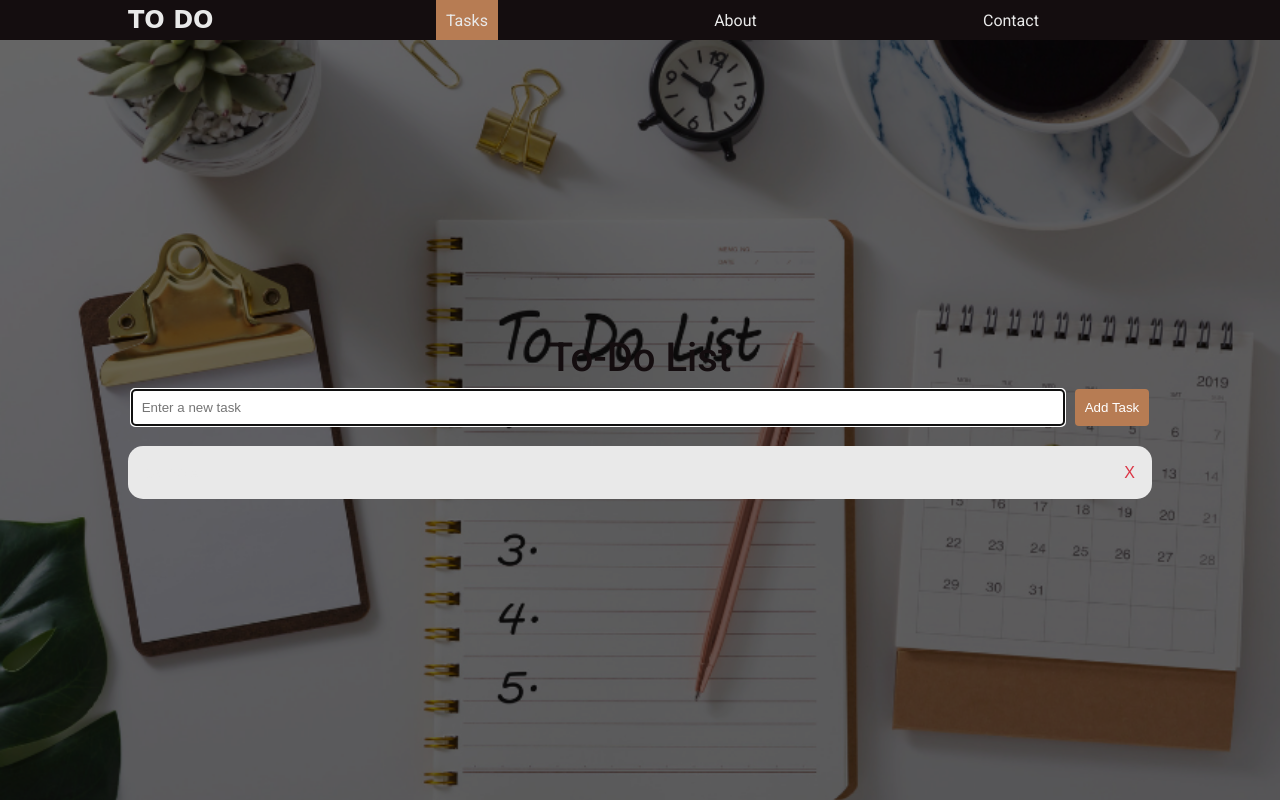
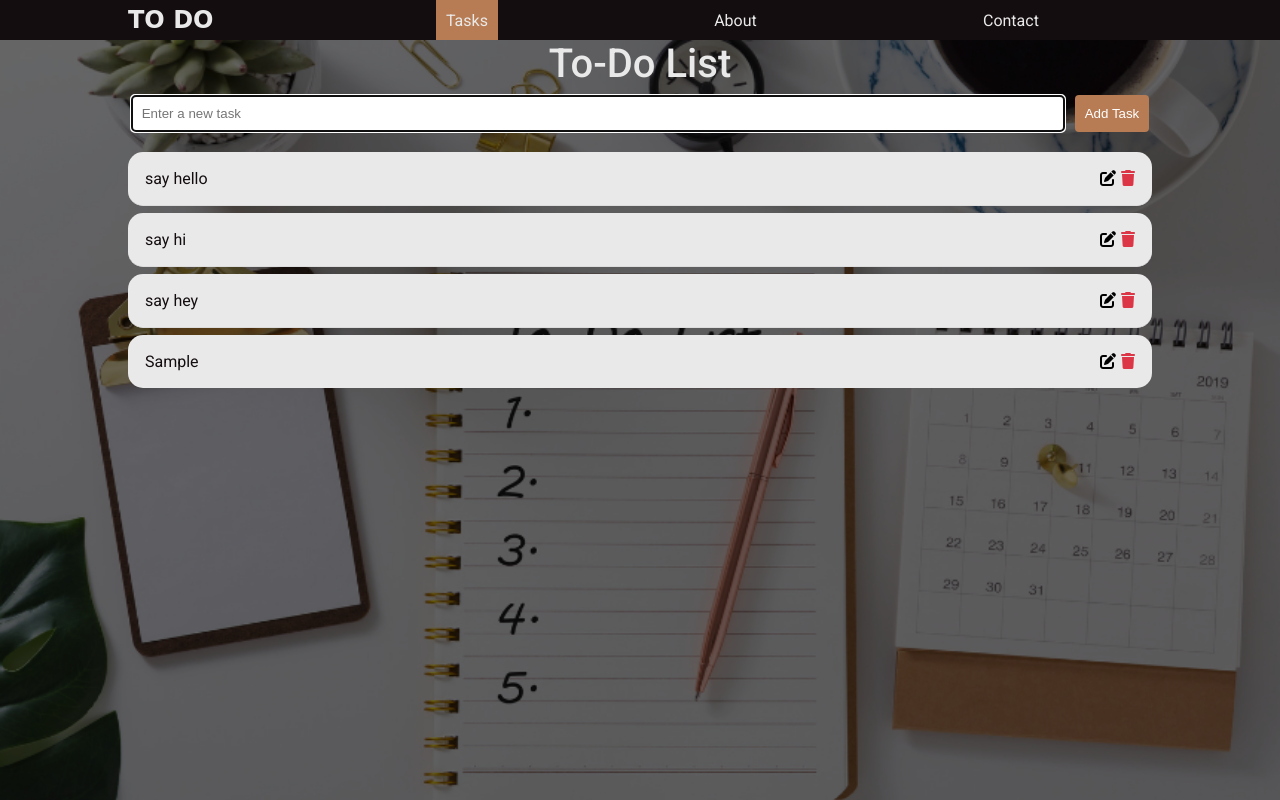
Before and after one commit to OmarMoMostafa/Task-Manager-Js, a plain HTML site: page tasks.html in a window 1280 px wide. Both pictures are taken after typing "Sample" into the empty fields and a click on the button "Add Task". Drawn offline with Linux system fonts and the light colour scheme; a web font is replaced by a local one.

Commit message:
add and delete functionality

```diff
--- a/js/app.js
+++ b/js/app.js
@@ -1,38 +1,160 @@
 document.addEventListener("DOMContentLoaded", () => {
-  const todoForm = document.getElementById("todo-form");
-  const todoInput = document.getElementById("todo-input");
-  const todoList = document.getElementById("todo-list");
+  const taskForm = document.getElementById("todo-form");
+  const taskInput = document.getElementById("todo-input");
+  const taskList = document.getElementById("todo-list");
 
-  todoForm.addEventListener("submit", (e) => {
-    e.preventDefault();
-    addTodo();
-  });
+  const tasks = [
+    { id: 1, title: "say hello", status: false, userId: 1 },
+    { id: 2, title: "say hi", status: false, userId: 1 },
+    { id: 3, title: "say hey", status: false, userId: 1 },
+  ];
 
-  function addTodo() {
-    const todoText = todoInput.value.trim();
-    if (todoText === "") return;
+  function createTaskObj() {
+    return { title: taskInput.value.trim(), status: false, userId: 1 };
+  }
+
+  function createTaskItem(task) {
+    if (task.title === "") return;
 
     const li = document.createElement("li");
     li.classList.add("task");
-    li.textContent = todoText;
+    li.innerHTML = task.title + '<div class="btns"></div>';
 
     const deleteButton = document.createElement("button");
-    deleteButton.textContent = "X";
+    deleteButton.innerHTML = '<i class="fa-solid fa-trash"></i>';
     deleteButton.classList.add("delete-button");
     deleteButton.addEventListener("click", () => {
       li.remove();
     });
 
-    li.appendChild(deleteButton);
-    todoList.appendChild(li);
+    const editButton = document.createElement("button");
+    editButton.innerHTML = '<i class="fa-solid fa-pen-to-square"></i>';
+    editButton.classList.add("edit-btn");
+    editButton.addEventListener("click", (e) => {
+      const listItem = e.target.parentElement.parentElement.parentElement;
+      console.log(listItem);
+      listItem.innerHTML = `<input type="text" value="${task.title}" required />`;
+    });
 
-    todoInput.value = "";
-    todoInput.focus();
+    li.querySelector(".btns").appendChild(editButton);
+    li.querySelector(".btns").appendChild(deleteButton);
+
+    return li;
   }
 
-  todoList.addEventListener("click", (e) => {
+  function appendTask(taskItem) {
+    if (!taskItem) return;
+
+    taskList.appendChild(taskItem);
+    taskInput.value = "";
+    taskInput.focus();
+  }
+
+  tasks.forEach((task) => {
+    appendTask(createTaskItem(task));
+  });
+
+  taskForm.addEventListener("submit", (e) => {
+    e.preventDefault();
+    appendTask(createTaskItem(createTaskObj()));
+  });
+
+  taskList.addEventListener("click", (e) => {
     if (e.target.tagName === "LI") {
       e.target.classList.toggle("completed");
     }
   });
 });
+
+/*
+
+document.addEventListener("DOMContentLoaded", () => {
+  const taskForm = document.getElementById("todo-form");
+  const taskInput = document.getElementById("todo-input");
+  const taskList = document.getElementById("todo-list");
+
+  const tasks = [
+    { id: 1, title: "say hello", status: false, userId: 1 },
+    { id: 2, title: "say hi", status: false, userId: 1 },
+    { id: 3, title: "say hey", status: false, userId: 1 },
+  ];
+
+  function createTaskObj(title) {
+    return { id: Date.now(), title, status: false, userId: 1 };
+  }
+
+  function createTaskItem(task) {
+    if (task.title === "") return;
+
+    const li = document.createElement("li");
+    li.classList.add("task");
+    li.innerHTML = `
+      <span>${task.title}</span>
+      <div class="btns">
+        <button class="edit-btn"><i class="fa-solid fa-pen-to-square"></i></button>
+        <button class="delete-button"><i class="fa-solid fa-trash"></i></button>
+      </div>
+    `;
+
+    const deleteButton = li.querySelector(".delete-button");
+    deleteButton.addEventListener("click", () => {
+      li.remove();
+    });
+
+    const editButton = li.querySelector(".edit-btn");
+    editButton.addEventListener("click", () => {
+      const input = document.createElement("input");
+      input.type = "text";
+      input.value = task.title;
+      input.required = true;
+
+      const saveButton = document.createElement("button");
+      saveButton.textContent = "Save";
+
+      saveButton.addEventListener("click", () => {
+        if (input.value.trim() !== "") {
+          task.title = input.value.trim();
+          li.querySelector("span").textContent = task.title;
+          li.querySelector(".btns").appendChild(editButton);
+          li.querySelector(".btns").appendChild(deleteButton);
+          li.removeChild(input);
+          li.removeChild(saveButton);
+        }
+      });
+
+      li.replaceChild(input, li.querySelector("span"));
+      li.appendChild(saveButton);
+      li.querySelector(".btns").removeChild(editButton);
+      li.querySelector(".btns").removeChild(deleteButton);
+    });
+
+    return li;
+  }
+
+  function appendTask(taskItem) {
+    if (!taskItem) return;
+
+    taskList.appendChild(taskItem);
+    taskInput.value = "";
+    taskInput.focus();
+  }
+
+  tasks.forEach((task) => {
+    appendTask(createTaskItem(task));
+  });
+
+  taskForm.addEventListener("submit", (e) => {
+    e.preventDefault();
+    const task = createTaskObj(taskInput.value.trim());
+    appendTask(createTaskItem(task));
+  });
+
+  taskList.addEventListener("click", (e) => {
+    if (e.target.tagName === "LI") {
+      e.target.classList.toggle("completed");
+    }
+  });
+});
+
+
+*/
--- a/styles/style.css
+++ b/styles/style.css
@@ -1,5 +1,6 @@
 @import url("https://fonts.googleapis.com/css2?family=Gwendolyn:wght@700&display=swap");
 @import url("https://fonts.googleapis.com/css2?family=Nunito+Sans:ital,opsz,wght@0,6..12,200..1000;1,6..12,200..1000&family=Roboto:ital,wght@0,100;0,300;0,400;0,500;0,700;0,900;1,100;1,300;1,400;1,500;1,700;1,900&display=swap");
+@import url("https://cdnjs.cloudflare.com/ajax/libs/font-awesome/6.5.2/css/all.min.css");
 
 :root {
   --orange: #b77c53;
@@ -29,6 +30,24 @@ a {
 .container {
   width: 80%;
   margin: auto;
+}
+
+.container h1 {
+  color: var(--white);
+}
+
+.btn {
+  padding: 10px;
+  border: none;
+  background-color: var(--orange);
+  color: white;
+  border-radius: 4px;
+  cursor: pointer;
+  margin-left: 10px;
+}
+
+.btn:hover {
+  background-color: var(--brown);
 }
 
 body {
@@ -82,13 +101,7 @@ nav .nav-list li.active {
   background: var(--orange);
 }
 
-/* @media only screen and (max-width: 770px) {
-  header .logo {
-    font-size: 1rem;
-  }
-} */
-
-/* ---------- home page ---------- */
+/* ---------- Main ---------- */
 
 main {
   height: calc(100vh - 2.5rem);
@@ -135,9 +148,16 @@ main .cover h5 {
 
 /* ---------- task page ---------- */
 
+.task-page-cover {
+  justify-content: start !important;
+}
+
+.task-page-container {
+  margin: 0;
+}
+
 .list-head {
   margin-bottom: 20px;
-  color: var(--black);
 }
 
 .todo-form {
@@ -151,20 +171,6 @@ main .cover h5 {
   border: 1px solid #ccc;
   border-radius: 4px;
   width: calc(100% - 90px);
-}
-
-.btn {
-  padding: 10px;
-  border: none;
-  background-color: var(--orange);
-  color: white;
-  border-radius: 4px;
-  cursor: pointer;
-  margin-left: 10px;
-}
-
-.btn:hover {
-  background-color: var(--brown);
 }
 
 .task-list {
@@ -182,6 +188,7 @@ ul::-webkit-scrollbar {
 
 .task {
   background: var(--white);
+  color: var(--black);
   padding: 17px;
   border-bottom: 1px solid #ddd;
   display: flex;
@@ -197,15 +204,21 @@ li:last-child {
 
 li.completed {
   text-decoration: line-through;
-  color: #888;
+  background: #888;
+  border: 0;
+}
+
+.delete-button,
+.edit-btn {
+  background: none;
+  border: none;
+  cursor: pointer;
+  font-size: 16px;
 }
 
 .delete-button {
-  background: none;
-  border: none;
   color: #dc3545;
-  cursor: pointer;
-  font-size: 16px;
+  margin-left: 5px;
 }
 
 /* ---------- about page ---------- */
@@ -216,20 +229,11 @@ li.completed {
 }
 
 .about-text {
-  margin-bottom: 15px;
+  margin-bottom: 32px;
   color: var(--white);
 }
 
 /* ---------- contact page ---------- */
-
-/* .contact-container {
-  background: #fff;
-  padding: 20px;
-  border-radius: 8px;
-  box-shadow: 0 0 10px rgba(0, 0, 0, 0.1);
-  width: 300px;
-  text-align: center;
-} */
 
 .contact-title {
   margin-bottom: 20px;
@@ -260,15 +264,6 @@ li.completed {
   border-radius: 4px;
 }
 
-.submit-button {
-  padding: 10px;
-  border: none;
-  background-color: #28a745;
-  color: white;
-  border-radius: 4px;
-  cursor: pointer;
+.submit-btn {
+  margin-bottom: 25px;
 }
-
-.submit-button:hover {
-  background-color: #218838;
-}
--- a/tasks.html
+++ b/tasks.html
@@ -22,8 +22,8 @@
 
     <main>
       <div class="background"></div>
-      <div class="cover">
-        <div class="container">
+      <div class="cover task-page-cover">
+        <div class="container task-page-container">
           <h1 class="list-head">To-Do List</h1>
           <form class="todo-form" id="todo-form">
             <input type="text" id="todo-input" placeholder="Enter a new task" />
```
Also changed, not shown: about.html (+1 -1 lines), contact.html (+1 -1 lines).
